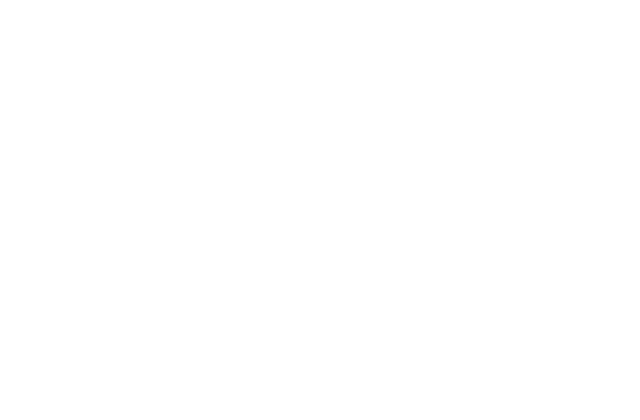
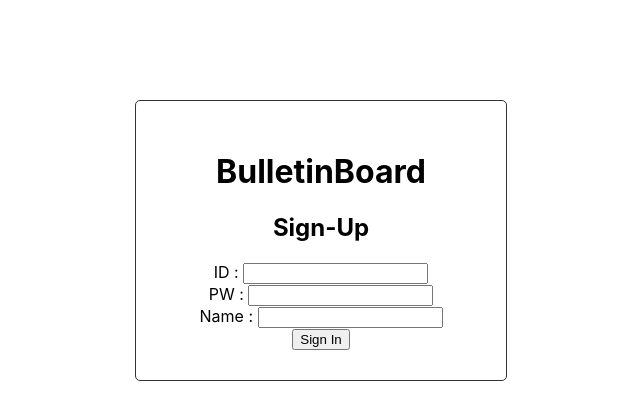
Before and after one commit to ironAiken2/React_Create_Board, a React (Create React App) app: page /SignUp in a window 1280 px wide. Before the commit this address had no page. Shown: the top 420 px of the page, without its empty margins (319-959 px from the left). Built offline with nearby package versions, Linux system fonts and the light colour scheme.

Commit message:
[Modify] 일부 코드 수정

```diff
--- a/src/App.js
+++ b/src/App.js
@@ -2,6 +2,7 @@ import React from "react";
 import { BrowserRouter, Routes, Route } from "react-router-dom";
 import Main from "./Main";
 import Login from "./Login";
+import SignUp from "./SignUp";
 
 const App = () => {
   return (
@@ -10,6 +11,7 @@ const App = () => {
         <Routes>
           <Route path="/" element={<Login />}></Route>
           <Route path="/Main" element={<Main />}></Route>
+          <Route path="/SignUp" element={<SignUp />}></Route>
         </Routes>
       </BrowserRouter>
     </div>
--- a/src/Login.css
+++ b/src/Login.css
@@ -11,3 +11,18 @@
     margin-top: 100px;
     margin-bottom : 50px;
 }
+
+.SingUp-container {
+    margin: auto;
+    width: 250px;
+    border: 1px solid #333;
+    padding: 30px 60px 30px 60px;
+    border-radius: 5px;
+    margin-top: 100px;
+    margin-bottom : 50px;
+}
+
+.sign-up {
+    font-size: 5px;
+    margin-top:10px;
+}
--- a/src/Login.js
+++ b/src/Login.js
@@ -1,31 +1,29 @@
 import "./Login.css";
 import React, { useState } from "react";
 import { useNavigate } from "react-router-dom";
+import { Link } from "react-router-dom";
 
 const Login = () => {
-  const [UserInfo, content] = useState({
-    id: "",
-    pw: "",
-  });
   const navigate = useNavigate();
 
   // input data 의 변화가 있을 때마다 value 값을 변경해서 useState 해준다
-  const handleInputId = (event) => {
-    const data = event.target.value;
-    content({
-      ...UserInfo,
-      id: data,
-    });
-    console.log(content);
+  const state = {
+    id: "",
+    pw: "",
   };
 
-  const handleInputPw = (event) => {
-    const data = event.target.value;
-    content({
-      ...UserInfo,
-      pw: data,
+  const handleInputId = (e) => {
+    this.useState({
+      state,
+      id: e.target.value,
     });
-    console.log(content);
+  };
+
+  const handleInputpw = (e) => {
+    this.useState({
+      state,
+      pw: e.target.value,
+    });
   };
 
   // login 버튼 클릭 이벤트
@@ -45,16 +43,26 @@ const Login = () => {
           input
           type="text"
           name="input_id"
+          placeholder=""
+          value={useState.id}
           onChange={handleInputId}
-          placeholder=""
         />
       </div>
       <div>
         <label htmlFor="input_pw">PW : </label>
-        <input type="password" name="input_pw" onChange={handleInputPw} />
+        <input
+          type="password"
+          name="input_pw"
+          placeholder=""
+          value={useState.pw}
+          onChange={handleInputpw}
+        />
       </div>
       <div>
         <button onClick={onClickLogin}>Login</button>
+      </div>
+      <div className="sign-up">
+        <Link to="/SignUp">회원가입</Link>
       </div>
     </div>
   );
```
